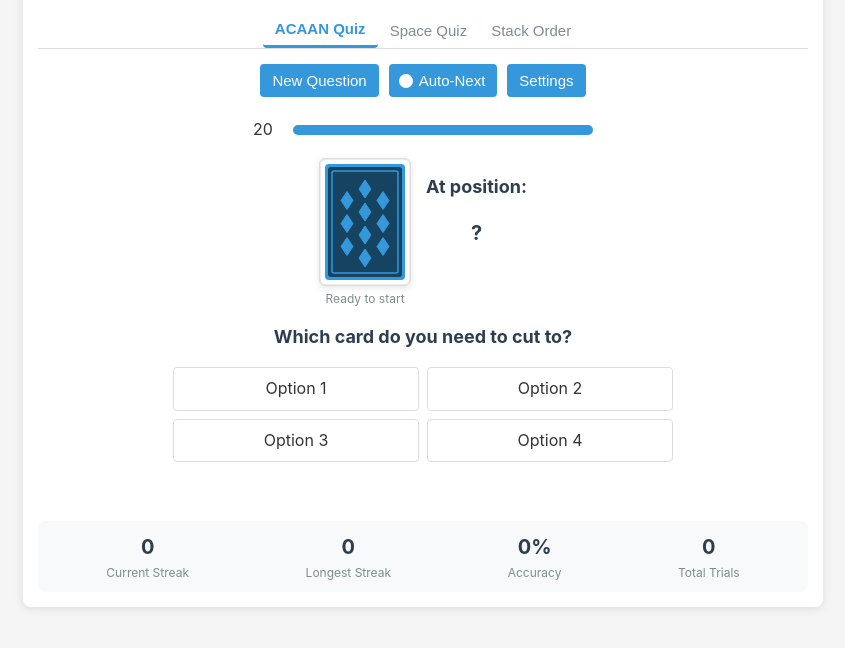
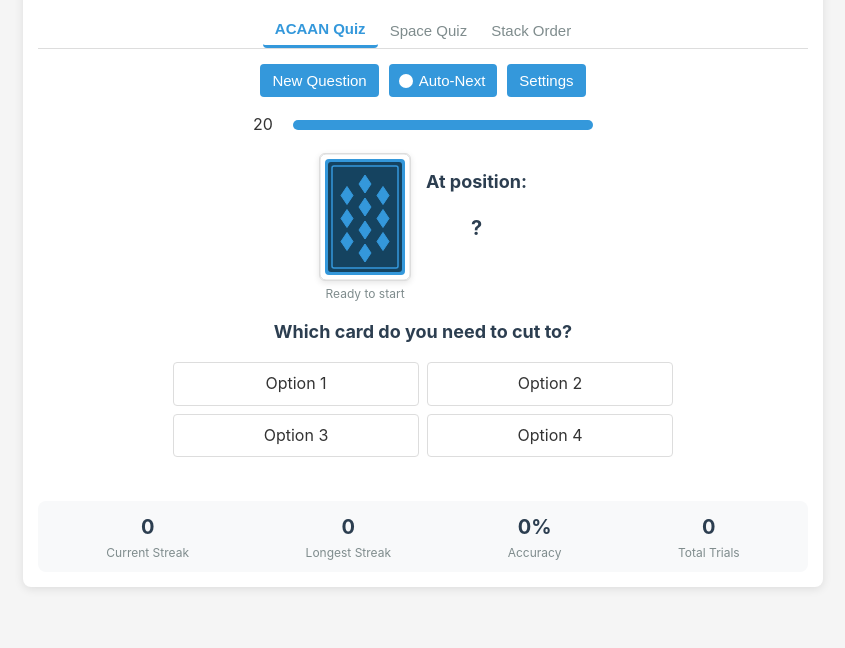
Before and after one commit to 1ndu5/Web_Apps, a plain HTML site: page mnemonica.html in a window 1280 px wide. Shown: the part 66-714 px from the top of the page, without its empty margins (217-1062 px from the left). Drawn offline with Linux system fonts and the light colour scheme.

```diff
--- a/mnemonica.html
+++ b/mnemonica.html
@@ -138,7 +138,7 @@
 
         .quiz-container {
             text-align: center;
-            margin: 20px 0;
+            margin: 10px 0;
         }
 
         .card-display {
@@ -256,7 +256,7 @@
         .result {
             text-align: center;
             font-size: 16px;
-            margin-top: 15px;
+            margin-top: 10px;
             color: #2c3e50;
             min-height: 24px;
         }
@@ -274,7 +274,7 @@
         .stats {
             display: flex;
             justify-content: space-around;
-            margin-top: 20px;
+            margin-top: 10px;
             background-color: #f8f9fa;
             padding: 10px;
             border-radius: 8px;
```
